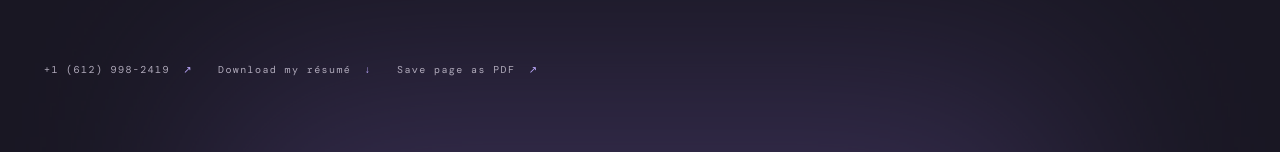
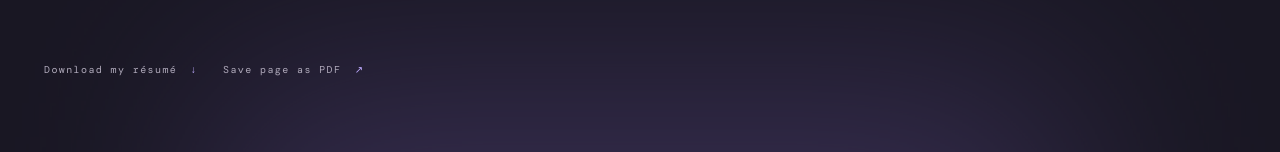
Before and after one commit to sendtovishwakaran-del/website, a plain HTML site: page index.html in a window 1280 px wide. Shown: the part 6934-7086 px from the top of the page. Drawn offline with nearby package versions, Linux system fonts and the light colour scheme; a web font is replaced by a local one.

Commit message:
Update index.html

```diff
--- a/index.html
+++ b/index.html
@@ -42,7 +42,7 @@
     </div></div></section>
     <section class="skills-section section-space" id="skills"><div class="section-shell"><div class="section-label" data-reveal><span>04 / CAPABILITIES</span><span>MY TOOLKIT</span></div><div class="skills-head" data-reveal><h2 class="section-heading">A creative mind.<br><span class="serif-accent">An engineer's toolkit.</span></h2><p>Explore the tools and practices in my résumé.</p></div><div class="skill-tabs" role="tablist" aria-label="Skill categories"><button class="skill-tab active" data-skill="frontend" type="button" role="tab" aria-selected="true">Development</button><button class="skill-tab" data-skill="design" type="button" role="tab" aria-selected="false">UX & Design</button><button class="skill-tab" data-skill="platform" type="button" role="tab" aria-selected="false">Tools & Workflow</button></div><div class="skills-panel" id="skills-panel" aria-live="polite"><span>HTML5 / CSS3</span><span>JavaScript</span><span>TypeScript</span><span>Angular</span><span>AngularJS</span><span>ReactJS</span><span>Bootstrap</span><span>jQuery</span><span>REST APIs</span><span>Node.js</span><span>Express.js</span><span>D3.js</span></div></div></section>
     <section class="education-section section-shell section-space" id="education"><div class="section-label" data-reveal><span>05 / EDUCATION</span><span>THE FOUNDATION</span></div><div class="education-grid"><div class="edu-card" data-reveal><span class="edu-icon">✳</span><p>MASTER OF SCIENCE</p><h3>Information Technology Management</h3><span>Concordia University</span><small>St. Paul, Minnesota, USA</small></div><div class="edu-card" data-reveal><span class="edu-icon">⌘</span><p>BACHELOR OF TECHNOLOGY</p><h3>Electronics & Communication Engineering</h3><span>Jawaharlal Nehru Technological University Hyderabad</span><small>India</small></div></div></section>
-    <section class="contact-section section-space" id="contact"><div class="contact-glow" aria-hidden="true"></div><div class="section-shell contact-inner" data-reveal><div class="section-label"><span>06 / GET IN TOUCH</span><span>LET'S MAKE SOMETHING BETTER</span></div><p class="contact-eyebrow">GOT AN INTERESTING CHALLENGE?</p><h2>Let's build<br><em>what's next.</em></h2><p class="contact-subtitle">Reach out about UI/UX, front-end development, or collaboration opportunities.</p><a class="contact-email" href="mailto:thirupathireddy.s003@gmail.com">thirupathireddy.s003@gmail.com <span>↗</span></a><div class="contact-links"><a href="tel:+16129982419">+1 (612) 998-2419 <span>↗</span></a><a href="Thirupathi_Reddy_Resume.docx" download>Download my résumé <span>↓</span></a><button id="print-resume" type="button">Save page as PDF <span>↗</span></button></div></div></section>
+    <section class="contact-section section-space" id="contact"><div class="contact-glow" aria-hidden="true"></div><div class="section-shell contact-inner" data-reveal><div class="section-label"><span>06 / GET IN TOUCH</span><span>LET'S MAKE SOMETHING BETTER</span></div><p class="contact-eyebrow">GOT AN INTERESTING CHALLENGE?</p><h2>Let's build<br><em>what's next.</em></h2><p class="contact-subtitle">Reach out about UI/UX, front-end development, or collaboration opportunities.</p><a class="contact-email" href="mailto:thirupathireddy.s003@gmail.com">thirupathireddy.s003@gmail.com <span>↗</span></a><div class="contact-links"><a href="Thirupathi_Reddy_Resume.docx" download>Download my résumé <span>↓</span></a><button id="print-resume" type="button">Save page as PDF <span>↗</span></button></div></div></section>
   </main>
   <footer><div class="section-shell footer-inner"><a class="footer-brand" href="#home">TR<span>.</span></a><span>DESIGNED & BUILT WITH INTENTION.</span><span>© <span id="year">2026</span> THIRUPATHI REDDY</span><a href="#home">BACK TO TOP ↑</a></div></footer>
 </body></html>
```
